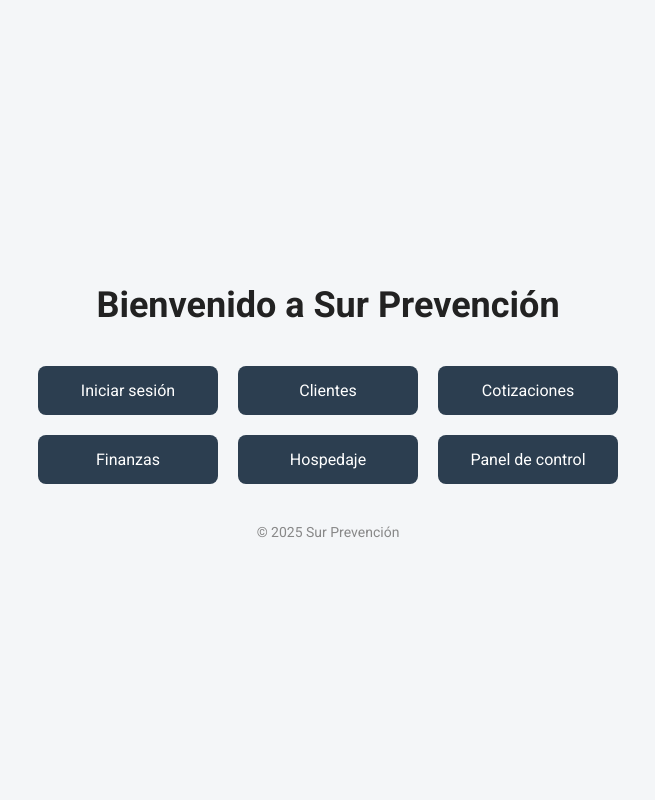
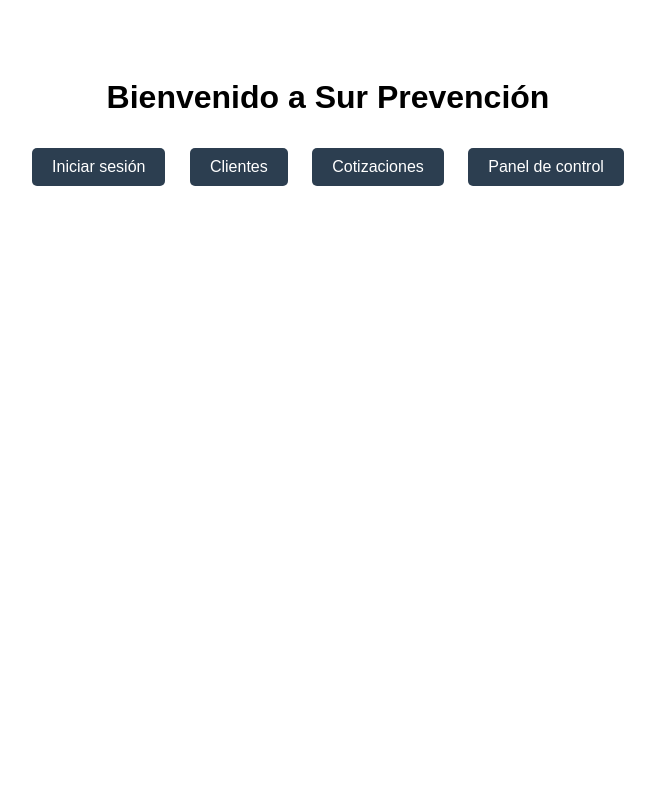
Before and after one commit to avendafull/sur_prevencion_v2_1, a Flask app: page / in a window 1280 px wide. Shown: the whole page, without its empty margins (312-967 px from the left). Run offline with Flask 3, Linux system fonts and the light colour scheme.

Commit message:
Add files via upload

```diff
--- a/app.py
+++ b/app.py
@@ -1,3 +1,4 @@
+import datetime
 
 from flask import Flask, render_template, redirect, url_for, request, flash
 from flask_sqlalchemy import SQLAlchemy
@@ -14,6 +15,10 @@
 
 db = SQLAlchemy(app)
 login_manager = LoginManager(app)
+# Crear las tablas si no existen
+with app.app_context():
+    db.create_all()
+
 login_manager.login_view = 'login'
 
 class User(UserMixin, db.Model):
@@ -120,5 +125,56 @@
 def perfil():
     return render_template('perfil.html')
 
+
+@app.route('/clientes')
+@login_required
+def clientes():
+    # Datos simulados por ahora
+    clientes = [
+        {'nombre': 'Empresa A', 'rut': '12.345.678-9', 'contacto': 'Juan Pérez', 'direccion': 'Calle Falsa 123'},
+        {'nombre': 'Empresa B', 'rut': '98.765.432-1', 'contacto': 'Ana Gómez', 'direccion': 'Avenida Siempre Viva 742'}
+    ]
+    return render_template('clientes.html', clientes=clientes)
+
+@app.route('/finanzas')
+@login_required
+def finanzas():
+    # Datos simulados por ahora
+    movimientos = [
+        {'fecha': datetime.datetime.now(), 'tipo': 'Ingreso', 'descripcion': 'Pago cliente', 'monto': 500000},
+        {'fecha': datetime.datetime.now(), 'tipo': 'Gasto', 'descripcion': 'Compra insumos', 'monto': 150000}
+    ]
+    ingresos = sum(m['monto'] for m in movimientos if m['tipo'] == 'Ingreso')
+    gastos = sum(m['monto'] for m in movimientos if m['tipo'] == 'Gasto')
+    balance = ingresos - gastos
+    return render_template('finanzas.html', movimientos=movimientos, ingresos=ingresos, gastos=gastos, balance=balance)
+
+@app.route('/perfil', methods=['GET', 'POST'])
+@login_required
+def perfil():
+    if request.method == 'POST':
+        current_user.nombre = request.form['nombre']
+        current_user.telefono = request.form['telefono']
+        db.session.commit()
+        flash('Perfil actualizado correctamente.')
+    return render_template('perfil.html', usuario=current_user)
+
+@app.route('/cambiar_contrasena', methods=['POST'])
+@login_required
+def cambiar_contrasena():
+    actual = request.form['actual']
+    nueva = request.form['nueva']
+    repetir = request.form['repetir']
+    if not check_password_hash(current_user.password, actual):
+        flash('La contraseña actual no es correcta.')
+    elif nueva != repetir:
+        flash('Las nuevas contraseñas no coinciden.')
+    else:
+        current_user.password = generate_password_hash(nueva)
+        db.session.commit()
+        flash('Contraseña cambiada exitosamente.')
+    return redirect(url_for('perfil'))
+
+
 if __name__ == '__main__':
     app.run(debug=True)
--- a/templates/index.html
+++ b/templates/index.html
@@ -1,68 +1,33 @@
 
-<!DOCTYPE html>
+<!doctype html>
 <html lang="es">
 <head>
   <meta charset="UTF-8">
   <title>Inicio - Sur Prevención</title>
-    <link href="https://fonts.googleapis.com/css2?family=Roboto:wght@400;700&display=swap" rel="stylesheet">
   <style>
-        body {
-            margin: 0;
-            padding: 0;
-            font-family: 'Roboto', sans-serif;
-            background-color: #f4f6f8;
-            display: flex;
-            flex-direction: column;
-            align-items: center;
-            justify-content: center;
-            height: 100vh;
+    body { font-family: Arial, sans-serif; text-align: center; padding: 50px; }
+    h1 { font-size: 2em; }
+    nav a {
+      display: inline-block;
+      margin: 10px;
+      padding: 10px 20px;
+      background-color: #2c3e50;
+      color: white;
+      text-decoration: none;
+      border-radius: 5px;
     }
-        .container {
-            text-align: center;
-        }
-        h1 {
-            font-size: 36px;
-            margin-bottom: 40px;
-            color: #222;
-        }
-        .button-grid {
-            display: grid;
-            grid-template-columns: repeat(auto-fit, minmax(180px, 1fr));
-            gap: 20px;
-            max-width: 600px;
-            margin: 0 auto;
-        }
-        a.button {
-            background-color: #2c3e50;
-            color: #fff;
-            padding: 15px;
-            text-decoration: none;
-            border-radius: 8px;
-            font-size: 16px;
-            transition: background-color 0.3s;
-        }
-        a.button:hover {
-            background-color: #1a242f;
-        }
-        footer {
-            margin-top: 40px;
-            font-size: 14px;
-            color: #888;
+    nav a:hover {
+      background-color: #34495e;
     }
   </style>
 </head>
 <body>
-    <div class="container">
   <h1>Bienvenido a Sur Prevención</h1>
-        <div class="button-grid">
-            <a href="/login" class="button">Iniciar sesión</a>
-            <a href="/clientes" class="button">Clientes</a>
-            <a href="/cotizaciones" class="button">Cotizaciones</a>
-            <a href="/finanzas" class="button">Finanzas</a>
-            <a href="/hospedaje" class="button">Hospedaje</a>
-            <a href="/dashboard" class="button">Panel de control</a>
-        </div>
-        <footer>&copy; 2025 Sur Prevención</footer>
-    </div>
+  <nav>
+    <a href="{{ url_for('login') }}">Iniciar sesión</a>
+    <a href="{{ url_for('clientes') }}">Clientes</a>
+    <a href="{{ url_for('cotizaciones') }}">Cotizaciones</a>
+    <a href="{{ url_for('dashboard') }}">Panel de control</a>
+  </nav>
 </body>
 </html>
```
Lines whose indentation alone changed are shown as unchanged.
